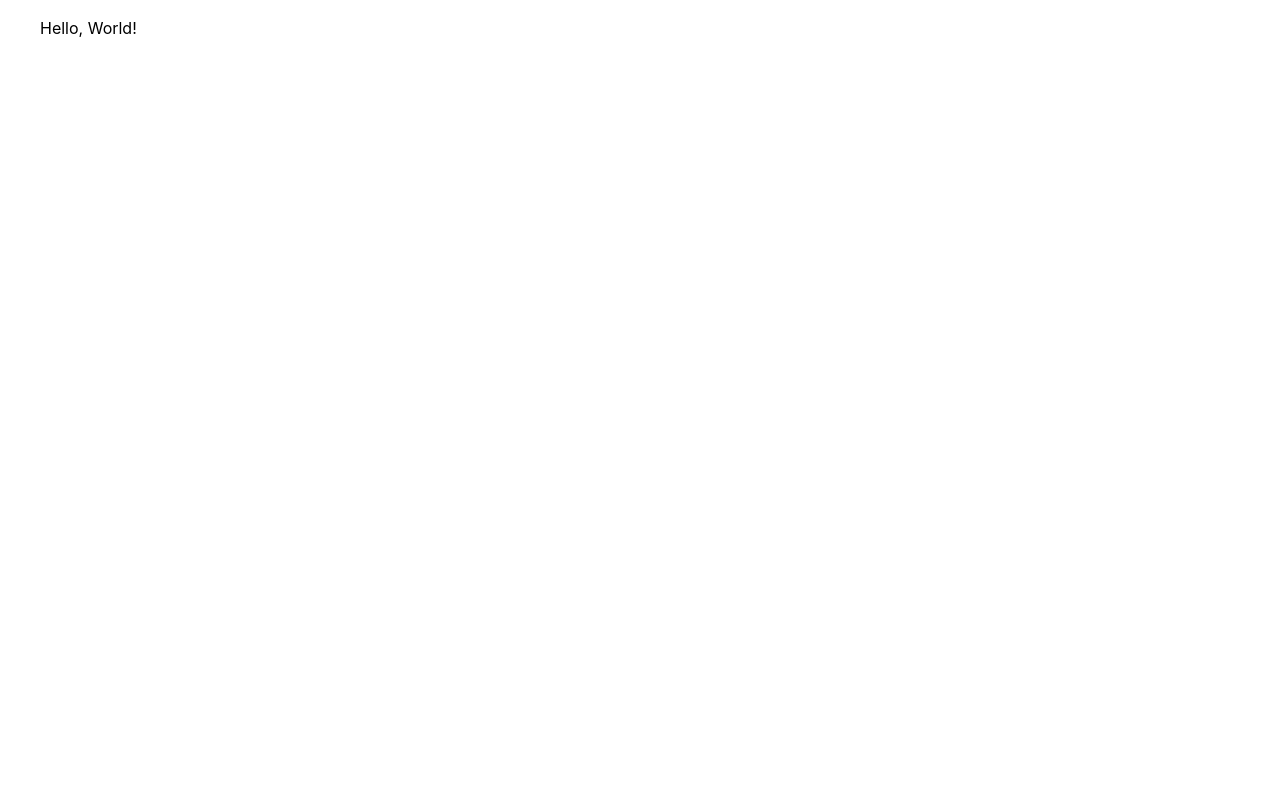
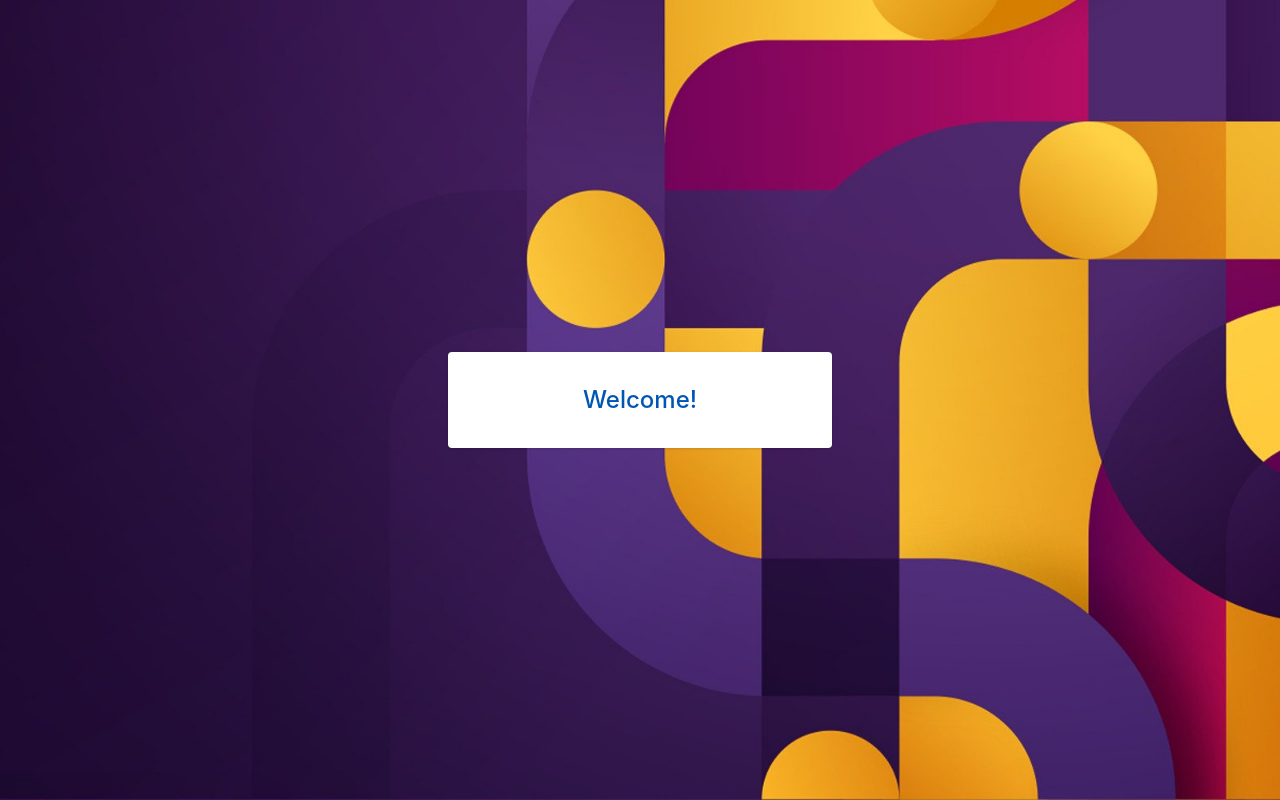
Before and after one commit to jeperico/activities-manager-v2, a React (Create React App) app: page / in a window 1280 px wide. Built offline with nearby package versions, Linux system fonts and the light colour scheme.

Commit message:
[feat] start components and login page

```diff
--- a/src/App.tsx
+++ /dev/null
@@ -1,9 +0,0 @@
-import React from 'react';
-
-const App = () => {
-  return (
-    <p className='flex mt-4 ml-10'>Hello, World!</p>
-  );
-}
-
-export default App;
--- /dev/null
+++ b/src/app/Login.tsx
@@ -0,0 +1,18 @@
+import React from 'react';
+import backgroundImage from './../assets/background-login.jpg';
+import FormArea from '../components/FormContainer.tsx';
+
+const Login = () => {
+  const handleLogin = (e: any) => {
+    e.preventDefault();
+    console.log('Login');
+  }
+
+  return (
+    <FormArea backgroundImage={backgroundImage} headerHeight={0} onBubmit={handleLogin} >
+      <h1 className='text-sesi text-2xl text-center font-medium'>Welcome!</h1>
+    </FormArea>
+  );
+}
+
+export default Login;
--- /dev/null
+++ b/src/components/FormContainer.tsx
@@ -0,0 +1,20 @@
+import React from "react";
+
+const FormArea = ({ children, backgroundImage, headerHeight, onBubmit }) => {
+  const style = {
+    backgroundImage: `url(${backgroundImage})`,
+    backgroundSize: 'cover',
+    backgroundPosition: 'center',
+    height: `calc(100vh - ${headerHeight}px)`,
+  }
+
+  return (
+    <main className="flex justify-center items-center w-screen" style={style}>
+      <form className="bg-white p-8 rounded shadow w-full max-w-sm" onSubmit={onBubmit}>
+        {children}
+      </form>
+    </main>
+  );
+};
+
+export default FormArea;
--- /dev/null
+++ b/src/components/Input.tsx
@@ -0,0 +1,7 @@
+import React from 'react';
+
+const Input = () => {
+  return (
+    <input className='border-2 border-gray-300 rounded-md p-2' />
+  );
+}
--- a/src/index.tsx
+++ b/src/index.tsx
@@ -1,16 +1,6 @@
 import React from 'react';
 import ReactDOM from 'react-dom/client';
-import './index.css';
-import App from './App.tsx';
+import './global.css';
+import Login from './app/Login.tsx';
 
-const rootElement = document.getElementById('root');
-if (rootElement) {
-  const root = ReactDOM.createRoot(rootElement);
-  root.render(
-    <React.StrictMode>
-      <App />
-    </React.StrictMode>
-  );
-} else {
-  console.error('Failed to find the root element');
-}
+ReactDOM.createRoot(document.getElementById('root') as HTMLElement).render(<Login />);
--- a/tailwind.config.js
+++ b/tailwind.config.js
@@ -2,7 +2,18 @@
 module.exports = {
   content: ["./src/**/*.{js,ts,jsx,tsx,mdx}",],
   theme: {
-    extend: {},
+    extend: {
+      colors: {
+        sesi: '#0056b3',
+      },
+      spacing: {
+        main: '90vw',
+        mainmx: '1240px',
+      },
+      gridTemplateColumns: {
+        header: 'repeat(3, 1fr)',
+      },
+    }
   },
   plugins: [],
 }
```
Also changed, not shown: src/assets/background-login.jpg (added), src/global.css (renamed from src/index.css).
